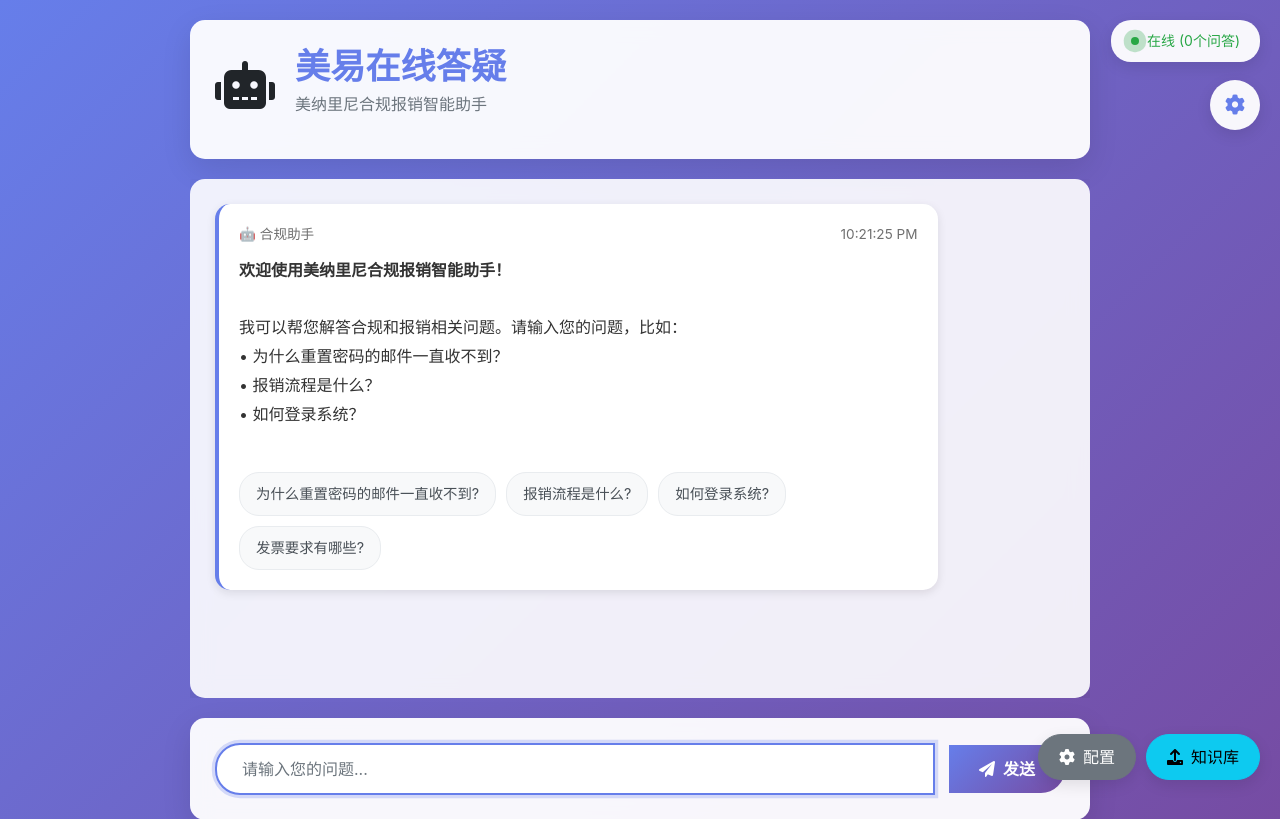
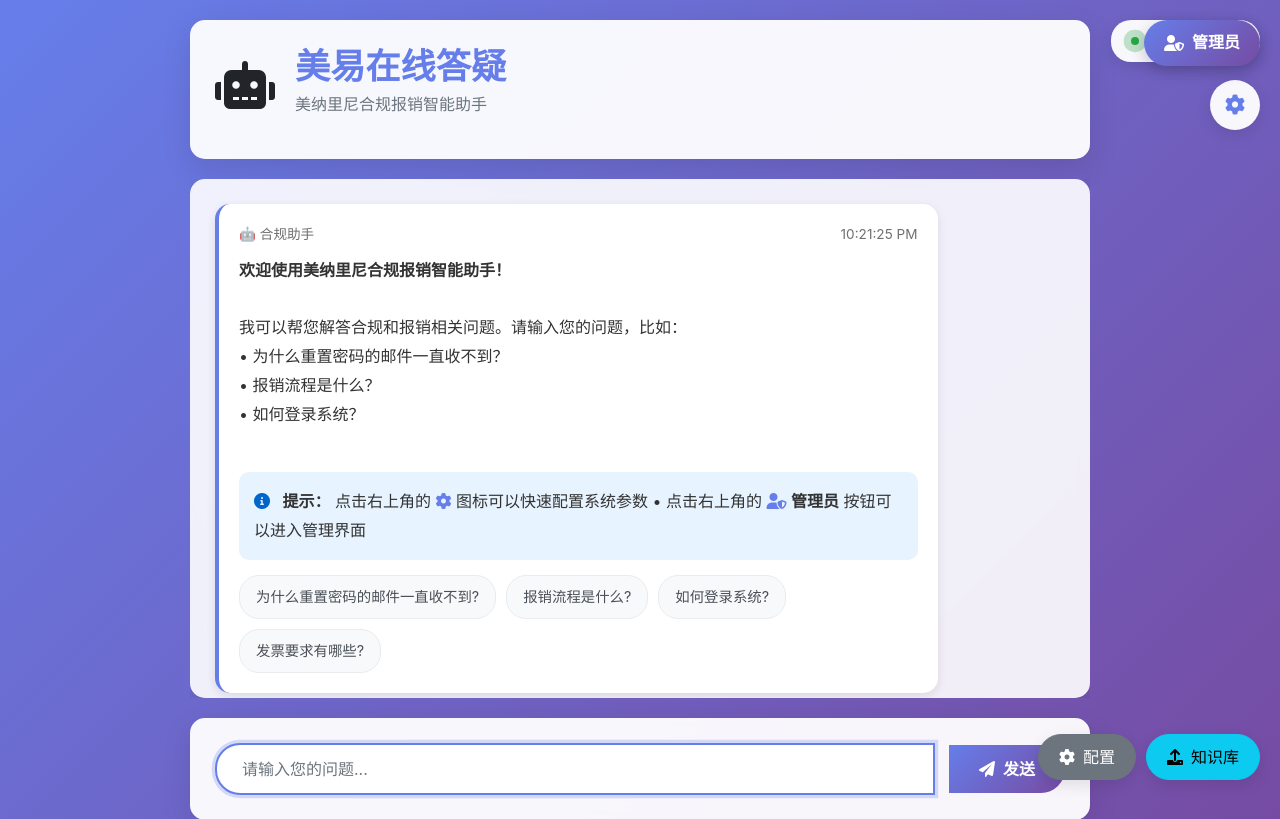
Before and after one commit to wyjsuper/meiyi-bot, a Flask app: page / in a window 1280 px wide. Shown: the top 819 px of the page. Run offline with Flask 3, Linux system fonts and the light colour scheme; some libraries are stand-ins or nearby versions.

Commit message:
feat: 增强主页管理员入口
- 在主页右上角添加管理员入口按钮
- 在欢迎消息中添加管理员提示
- 修复配置API调用路径
- 确保配置和知识库按钮可见

Co-Authored-By: Claude Code <noreply@anthropic.com>

```diff
--- a/templates/index_final.html
+++ b/templates/index_final.html
@@ -428,6 +428,34 @@
             box-shadow: 0 8px 25px rgba(0,0,0,0.15);
         }
 
+        .admin-entry {
+            position: fixed;
+            top: 20px;
+            right: 20px;
+            z-index: 1000;
+        }
+
+        .admin-btn {
+            display: flex;
+            align-items: center;
+            gap: 8px;
+            padding: 10px 20px;
+            background: linear-gradient(135deg, #667eea, #764ba2);
+            color: white;
+            text-decoration: none;
+            border-radius: 25px;
+            font-weight: 600;
+            box-shadow: 0 5px 15px rgba(0,0,0,0.2);
+            transition: all 0.3s ease;
+        }
+
+        .admin-btn:hover {
+            transform: translateY(-2px);
+            box-shadow: 0 8px 25px rgba(102, 126, 234, 0.4);
+            color: white;
+            text-decoration: none;
+        }
+
         .config-panel, .upload-panel {
             position: fixed;
             top: 50%;
@@ -545,8 +573,16 @@
     </div>
 
     <!-- 配置按钮 -->
-    <div class="config-btn" id="configBtn">
+    <div class="config-btn" id="configBtn" onclick="toggleConfigPanel()">
         <i class="fas fa-cog"></i>
+    </div>
+
+    <!-- 管理员入口 -->
+    <div class="admin-entry">
+        <a href="/admin" class="admin-btn">
+            <i class="fas fa-user-shield"></i>
+            <span>管理员</span>
+        </a>
     </div>
 
     <!-- 主容器 -->
@@ -578,6 +614,17 @@
                         <br>• 报销流程是什么？
                         <br>• 如何登录系统？
                         <br><br>
+
+                        <div style="background: #e7f3ff; padding: 15px; border-radius: 10px; margin: 15px 0;">
+                            <i class="fas fa-info-circle me-2" style="color: #0066cc;"></i>
+                            <strong>提示：</strong>
+                            点击右上角的
+                            <i class="fas fa-cog" style="color: #667eea;"></i> 图标可以快速配置系统参数
+                            • 点击右上角的
+                            <i class="fas fa-user-shield" style="color: #667eea;"></i>
+                            <strong>管理员</strong> 按钮可以进入管理界面
+                        </div>
+
                         <div class="quick-questions">
                             <button class="quick-question" onclick="askQuestion('为什么重置密码的邮件一直收不到?')">为什么重置密码的邮件一直收不到?</button>
                             <button class="quick-question" onclick="askQuestion('报销流程是什么?')">报销流程是什么?</button>
@@ -886,7 +933,7 @@
             config.similarityThreshold = parseInt(document.getElementById('similarityThreshold').value) / 100;
 
             try {
-                const response = await fetch('/api/config', {
+                const response = await fetch('/admin/config', {
                     method: 'POST',
                     headers: { 'Content-Type': 'application/json' },
                     body: JSON.stringify(config)
```
